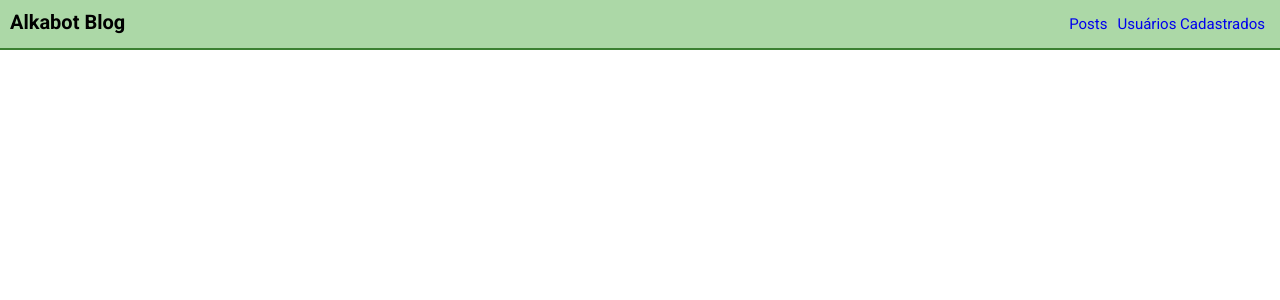
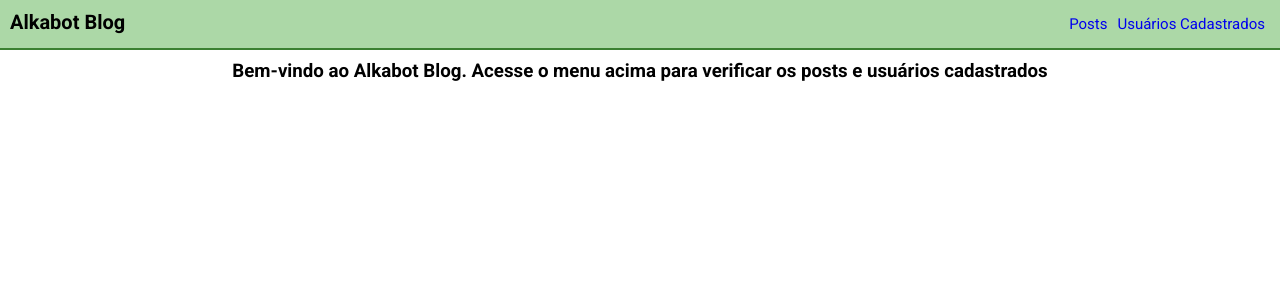
Before and after one commit to thiagolbf/alkabot-blog, a React (Vite) app: page / in a window 1280 px wide. Shown: the top 300 px of the page. Built offline with nearby package versions, Linux system fonts and the light colour scheme; no server answers.

Commit message:
add post page, home page and comments in post context

```diff
--- a/src/App.tsx
+++ b/src/App.tsx
@@ -2,29 +2,11 @@ import { GlobalStyle } from "./style/global";
 
 import { RoutesComponent } from "./routes";
 
-import { PostCardComponent } from "./components/PostCard";
-
-import { useContext } from "react";
-import { PostsContext } from "../src/providers/posts";
-
 function App() {
-  const { posts } = useContext(PostsContext);
-
   return (
     <>
       <GlobalStyle />
       <RoutesComponent />
-      {posts.map((value) => {
-        return (
-          <PostCardComponent
-            key={value.id}
-            userId={value.userId}
-            postId={value.id}
-            postTitle={value.title}
-            post={value.body}
-          />
-        );
-      })}
     </>
   );
 }
--- a/src/components/CommentCard/style.ts
+++ b/src/components/CommentCard/style.ts
@@ -7,12 +7,12 @@ export const CommentContainer = styled.div`
 
   > p {
     margin: 2px;
-    font-size: 12px;
+    font-size: 14px;
 
     text-align: justify;
 
     > span {
-      font-size: 14px;
+      font-size: 16px;
       font-weight: 700;
     }
   }
--- a/src/components/PostCard/index.tsx
+++ b/src/components/PostCard/index.tsx
@@ -44,6 +44,10 @@ export const PostCardComponent = ({
     setActive(!active);
   };
 
+  /*This is for trigger the function when the user will see comments.
+  If will hide comments it's not necessary to update commets.
+  Function below it's for this rule.
+  */
   useEffect(() => {
     if (active && !commentsFetched) {
       getPostsComments(postId);
--- a/src/components/PostCard/style.ts
+++ b/src/components/PostCard/style.ts
@@ -6,7 +6,7 @@ interface PostContainerProps {
 
 export const PostContainer = styled.div<PostContainerProps>`
   width: 300px;
-  max-height: 350px;
+  max-height: 300px;
   overflow: auto;
   padding: 10px;
 
@@ -63,6 +63,7 @@ export const CommentsContainer = styled.div`
   background-color: var(--lightGray);
 
   margin: 5px;
+
   padding: 10px;
 
   border-radius: 5px;
--- /dev/null
+++ b/src/pages/Home/index.tsx
@@ -0,0 +1,10 @@
+import { HomeContainer } from "./style";
+
+export const HomePage = () => {
+  return (
+    <HomeContainer>
+      Bem-vindo ao Alkabot Blog. Acesse o menu acima para verificar os posts e
+      usuários cadastrados
+    </HomeContainer>
+  );
+};
--- /dev/null
+++ b/src/pages/Home/style.ts
@@ -0,0 +1,8 @@
+import styled from "styled-components";
+
+export const HomeContainer = styled.h3`
+  padding: 10px;
+  font-family: var(--roboto);
+  margin: auto;
+  text-align: center;
+`;
--- /dev/null
+++ b/src/pages/Posts/index.tsx
@@ -0,0 +1,28 @@
+import { PostPageContainer } from "./style";
+
+import { useContext } from "react";
+import { PostsContext } from "../../providers/posts";
+
+import { PostCardComponent } from "../../components/PostCard";
+
+export const PostPage = () => {
+  const { posts } = useContext(PostsContext);
+  return (
+    <PostPageContainer>
+      <h3>Posts de todos usuários</h3>
+      <div>
+        {posts.map((value) => {
+          return (
+            <PostCardComponent
+              key={value.id}
+              userId={value.userId}
+              postId={value.id}
+              postTitle={value.title}
+              post={value.body}
+            />
+          );
+        })}
+      </div>
+    </PostPageContainer>
+  );
+};
--- /dev/null
+++ b/src/pages/Posts/style.ts
@@ -0,0 +1,18 @@
+import styled from "styled-components";
+
+export const PostPageContainer = styled.div`
+  width: 100%;
+  padding: 10px;
+  font-family: var(--roboto);
+  margin: auto;
+  text-align: center;
+
+  > div {
+    width: 80%;
+    margin: auto;
+    display: flex;
+
+    flex-wrap: wrap;
+    justify-content: center;
+  }
+`;
--- a/src/providers/posts/index.tsx
+++ b/src/providers/posts/index.tsx
@@ -45,16 +45,19 @@ export const PostsProvider = ({ children }: PostsProviderProps) => {
       });
   }, []);
 
+  //every time when user check comments, will trigger this function to update comments or get if is the first time
   const getPostsComments = (postId: number) => {
     axios
       .get(`https://jsonplaceholder.typicode.com/posts/${postId}/comments`)
       .then((res) => {
+        //check if there are comments with this ID
         const updateComments = comments.some((value) => {
           if (value.postId === postId) {
             return true;
           }
         });
 
+        //if have comments in ID remove old comments and add new
         if (updateComments) {
           const removeOldComments = comments.filter((value) => {
             if (value.postId !== postId) {
--- a/src/routes/index.tsx
+++ b/src/routes/index.tsx
@@ -1,12 +1,17 @@
 import { Route, Routes } from "react-router-dom";
 
 import { Header } from "../components/Header";
+import { HomePage } from "../pages/Home";
+import { PostPage } from "../pages/Posts";
 
 export const RoutesComponent = () => {
   return (
     <>
       <Header />
-      <Routes></Routes>
+      <Routes>
+        <Route path="/" element={<HomePage />} />
+        <Route path="/posts" element={<PostPage />} />
+      </Routes>
     </>
   );
 };
```
